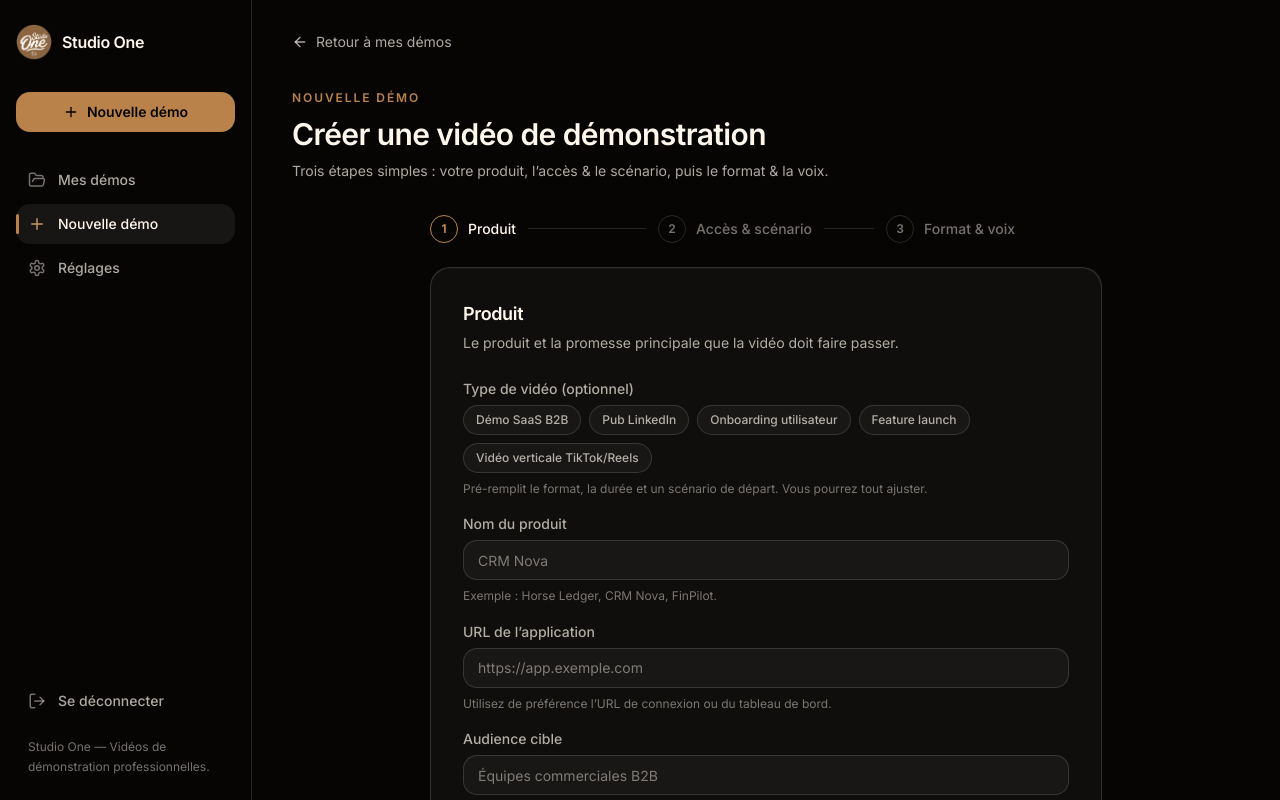
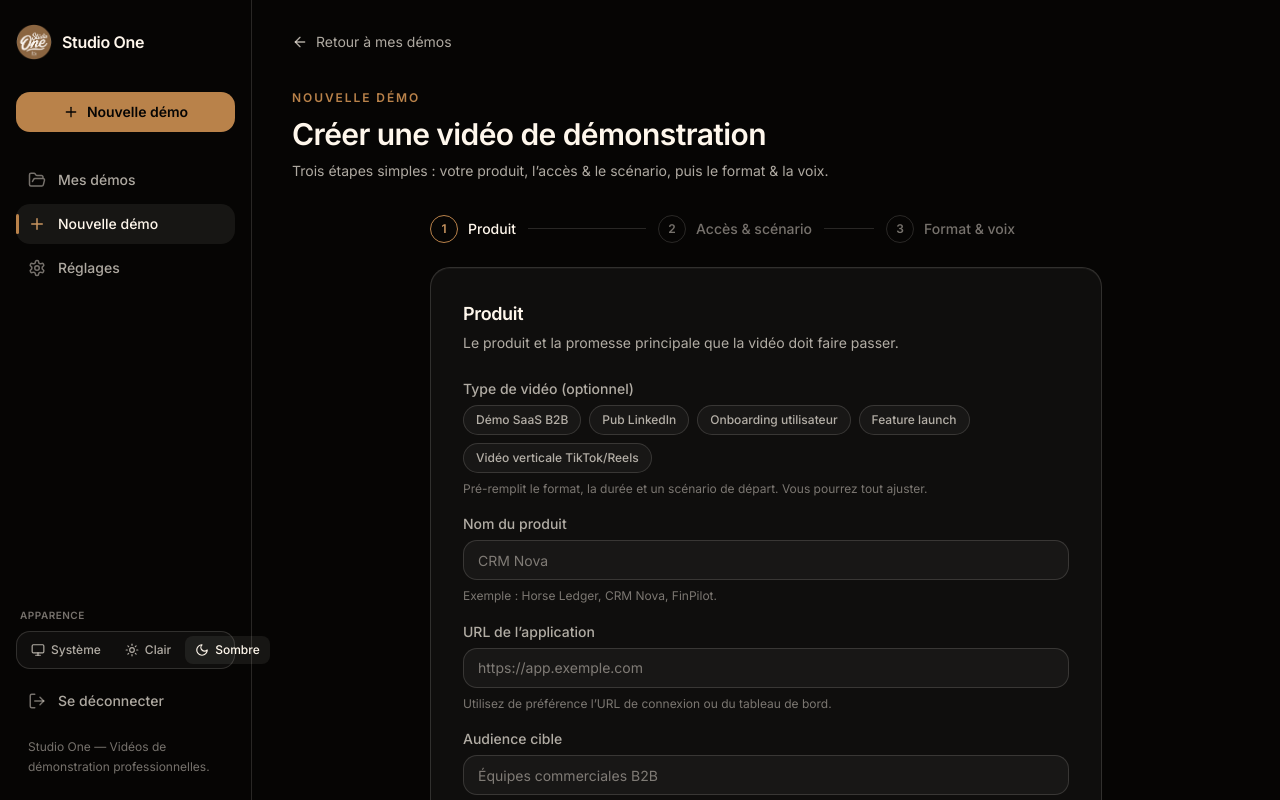
Before and after one commit to Salim-ers/DEMO, a Next.js app in the folder apps/web/: page /new in a window 1280 px wide. Shown: the top 800 px of the page. Built offline with nearby package versions, Linux system fonts and the light colour scheme.

Commit message:
feat(app): mode sombre/clair/systeme persiste + selecteur (sidebar + reglages)

```diff
--- a/apps/web/app/globals.css
+++ b/apps/web/app/globals.css
@@ -223,6 +223,67 @@ html.lenis body {
   border-color: rgba(139, 94, 52, 0.45);
 }
 
+/* ----- App light mode (scoped to the workspace chrome) ----- */
+.app-light {
+  color: #1a130d;
+}
+.app-light .text-ink {
+  color: #1a130d;
+}
+.app-light .text-muted {
+  color: rgba(26, 19, 13, 0.66);
+}
+.app-light .text-faint {
+  color: rgba(26, 19, 13, 0.46);
+}
+.app-light .text-accent-deep {
+  color: #8b5e34;
+}
+.app-light .eyebrow {
+  color: #8b5e34;
+}
+.app-light .border-hairline {
+  border-color: rgba(26, 19, 13, 0.12);
+}
+.app-light .bg-surface {
+  background-color: rgba(26, 19, 13, 0.04);
+}
+.app-light .bg-panel {
+  background-color: #ffffff;
+}
+.app-light .bg-elevated {
+  background-color: rgba(26, 19, 13, 0.06);
+}
+.app-light .bg-canvas-soft {
+  background-color: #efe7d8;
+}
+.app-light .bg-canvas {
+  background-color: #faf7f1;
+}
+.app-light .bg-canvas\/80 {
+  background-color: rgba(250, 247, 241, 0.8);
+}
+.app-light .bg-canvas\/90 {
+  background-color: rgba(250, 247, 241, 0.9);
+}
+.app-light .card {
+  background-color: #ffffff;
+  border: 1px solid rgba(26, 19, 13, 0.08);
+  box-shadow: 0 12px 36px -24px rgba(26, 19, 13, 0.25);
+}
+.app-light .field-label {
+  color: rgba(26, 19, 13, 0.7);
+}
+.app-light .btn-secondary {
+  color: #1a130d;
+  border-color: rgba(26, 19, 13, 0.14);
+  background-color: rgba(26, 19, 13, 0.03);
+}
+.app-light .btn-secondary:hover {
+  background-color: rgba(26, 19, 13, 0.07);
+  border-color: rgba(139, 94, 52, 0.45);
+}
+
 ::-webkit-scrollbar {
   width: 11px;
   height: 11px;
--- a/apps/web/app/settings/page.tsx
+++ b/apps/web/app/settings/page.tsx
@@ -2,6 +2,7 @@ import { prisma, ProviderKind } from "@studio-one/db";
 import { APP_NAME } from "@studio-one/shared";
 import { getActiveWorkspaceId } from "../../lib/workspace.js";
 import { ProviderSettings, type ProviderRow } from "../../components/provider-settings.js";
+import { ThemeToggle } from "../../components/theme-toggle.js";
 
 export const dynamic = "force-dynamic";
 export const metadata = { title: "Réglages" };
@@ -61,6 +62,13 @@ export default async function SettingsPage() {
       </header>
 
       <div className="mt-8 space-y-8">
+        <SettingsSection title="Apparence" description="Choisissez le thème de votre espace de travail.">
+          <div className="card flex flex-wrap items-center justify-between gap-4 p-5">
+            <span className="text-sm text-muted">Thème</span>
+            <ThemeToggle />
+          </div>
+        </SettingsSection>
+
         <SettingsSection title="Identité de l’espace">
           <div className="card">
             <Row label="Espace de travail" value={APP_NAME} />
--- a/apps/web/components/app-shell.tsx
+++ b/apps/web/components/app-shell.tsx
@@ -6,6 +6,7 @@ import { AppChrome } from "./app-sidebar.js";
 import { SmoothScroll } from "./landing/smooth-scroll.js";
 import { LandingNav } from "./landing/landing-nav.js";
 import { IntroLoader } from "./landing/intro-loader.js";
+import { ThemeProvider } from "./theme.js";
 
 /** Public marketing chrome (nav + footer). */
 const MARKETING_ROUTES = new Set(["/", "/demo", "/security"]);
@@ -40,7 +41,9 @@ export function AppShell({ children }: { children: React.ReactNode }) {
 
   return (
     <ToastProvider>
-      <AppChrome>{children}</AppChrome>
+      <ThemeProvider>
+        <AppChrome>{children}</AppChrome>
+      </ThemeProvider>
     </ToastProvider>
   );
 }
--- a/apps/web/components/app-sidebar.tsx
+++ b/apps/web/components/app-sidebar.tsx
@@ -5,6 +5,8 @@ import { usePathname } from "next/navigation";
 import { Plus, Menu, X, LogOut } from "lucide-react";
 import { LogoMark } from "./brand/logo.js";
 import { NAV_ITEMS } from "./nav-items.js";
+import { ThemeToggle } from "./theme-toggle.js";
+import { useTheme } from "./theme.js";
 import { cn } from "../lib/cn.js";
 
 function isActive(pathname: string, href: string) {
@@ -50,13 +52,18 @@ function SidebarContent({ pathname, onNavigate }: { pathname: string; onNavigate
         })}
       </nav>
 
+      <div className="mt-6">
+        <p className="mb-2 px-1 text-[10px] font-semibold uppercase tracking-wider text-faint">Apparence</p>
+        <ThemeToggle className="w-full justify-between" />
+      </div>
+
       <button
         type="button"
         onClick={async () => {
           await fetch("/api/auth/logout", { method: "POST" }).catch(() => {});
           window.location.href = "/";
         }}
-        className="mt-6 flex items-center gap-3 rounded-xl px-3 py-2.5 text-sm text-muted transition-colors hover:bg-elevated/60 hover:text-ink"
+        className="mt-3 flex items-center gap-3 rounded-xl px-3 py-2.5 text-sm text-muted transition-colors hover:bg-elevated/60 hover:text-ink"
       >
         <LogOut size={18} className="text-faint" /> <span className="font-medium">Se déconnecter</span>
       </button>
@@ -70,15 +77,17 @@ function SidebarContent({ pathname, onNavigate }: { pathname: string; onNavigate
 /** App chrome: fixed desktop sidebar + mobile drawer. Calm and uncluttered. */
 export function AppChrome({ children }: { children: React.ReactNode }) {
   const pathname = usePathname();
+  const { resolved } = useTheme();
   const [drawer, setDrawer] = useState(false);
 
   useEffect(() => setDrawer(false), [pathname]);
 
   return (
-    <div className="mx-auto flex min-h-screen max-w-[1400px]">
-      <aside className="sticky top-0 hidden h-screen w-[252px] shrink-0 flex-col border-r border-hairline px-4 py-6 md:flex">
-        <SidebarContent pathname={pathname} />
-      </aside>
+    <div className={cn("min-h-screen transition-colors duration-300", resolved === "light" ? "app-light bg-[#faf7f1]" : "bg-canvas")}>
+      <div className="mx-auto flex max-w-[1400px]">
+        <aside className="sticky top-0 hidden h-screen w-[252px] shrink-0 flex-col border-r border-hairline px-4 py-6 md:flex">
+          <SidebarContent pathname={pathname} />
+        </aside>
 
       {/* Mobile drawer */}
       <div
@@ -120,6 +129,7 @@ export function AppChrome({ children }: { children: React.ReactNode }) {
 
         <main className="min-w-0 flex-1 px-5 py-8 sm:px-8 lg:px-10">{children}</main>
       </div>
+      </div>
     </div>
   );
 }
--- /dev/null
+++ b/apps/web/components/theme-toggle.tsx
@@ -0,0 +1,35 @@
+"use client";
+import { Monitor, Sun, Moon, type LucideIcon } from "lucide-react";
+import { useTheme, type ThemePref } from "./theme.js";
+import { cn } from "../lib/cn.js";
+
+const OPTIONS: { value: ThemePref; icon: LucideIcon; label: string }[] = [
+  { value: "system", icon: Monitor, label: "Système" },
+  { value: "light", icon: Sun, label: "Clair" },
+  { value: "dark", icon: Moon, label: "Sombre" },
+];
+
+/** Segmented theme selector (Système / Clair / Sombre). */
+export function ThemeToggle({ compact = false, className }: { compact?: boolean; className?: string }) {
+  const { pref, setPref } = useTheme();
+  return (
+    <div className={cn("inline-flex items-center gap-1 rounded-xl border border-hairline bg-surface p-1", className)}>
+      {OPTIONS.map((o) => (
+        <button
+          key={o.value}
+          type="button"
+          onClick={() => setPref(o.value)}
+          aria-pressed={pref === o.value}
+          title={o.label}
+          className={cn(
+            "flex items-center justify-center gap-1.5 rounded-lg px-2.5 py-1.5 text-xs font-medium transition-colors",
+            pref === o.value ? "bg-elevated text-ink" : "text-muted hover:text-ink",
+          )}
+        >
+          <o.icon size={14} />
+          {!compact && <span className="hidden sm:inline">{o.label}</span>}
+        </button>
+      ))}
+    </div>
+  );
+}
--- /dev/null
+++ b/apps/web/components/theme.tsx
@@ -0,0 +1,42 @@
+"use client";
+import { createContext, useContext, useEffect, useState } from "react";
+
+export type ThemePref = "system" | "light" | "dark";
+type Resolved = "light" | "dark";
+
+const ThemeCtx = createContext<{ pref: ThemePref; resolved: Resolved; setPref: (p: ThemePref) => void }>({
+  pref: "dark",
+  resolved: "dark",
+  setPref: () => {},
+});
+
+export const useTheme = () => useContext(ThemeCtx);
+
+/** App-scoped theme (dark default). Preference persisted in localStorage; "system" follows the OS. */
+export function ThemeProvider({ children }: { children: React.ReactNode }) {
+  const [pref, setPrefState] = useState<ThemePref>("dark");
+  const [systemLight, setSystemLight] = useState(false);
+
+  useEffect(() => {
+    const saved = localStorage.getItem("so-theme") as ThemePref | null;
+    if (saved === "system" || saved === "light" || saved === "dark") setPrefState(saved);
+    const mq = window.matchMedia("(prefers-color-scheme: light)");
+    setSystemLight(mq.matches);
+    const onChange = (e: MediaQueryListEvent) => setSystemLight(e.matches);
+    mq.addEventListener("change", onChange);
+    return () => mq.removeEventListener("change", onChange);
+  }, []);
+
+  const setPref = (p: ThemePref) => {
+    setPrefState(p);
+    try {
+      localStorage.setItem("so-theme", p);
+    } catch {
+      /* ignore */
+    }
+  };
+
+  const resolved: Resolved = pref === "system" ? (systemLight ? "light" : "dark") : pref;
+
+  return <ThemeCtx.Provider value={{ pref, resolved, setPref }}>{children}</ThemeCtx.Provider>;
+}
```
